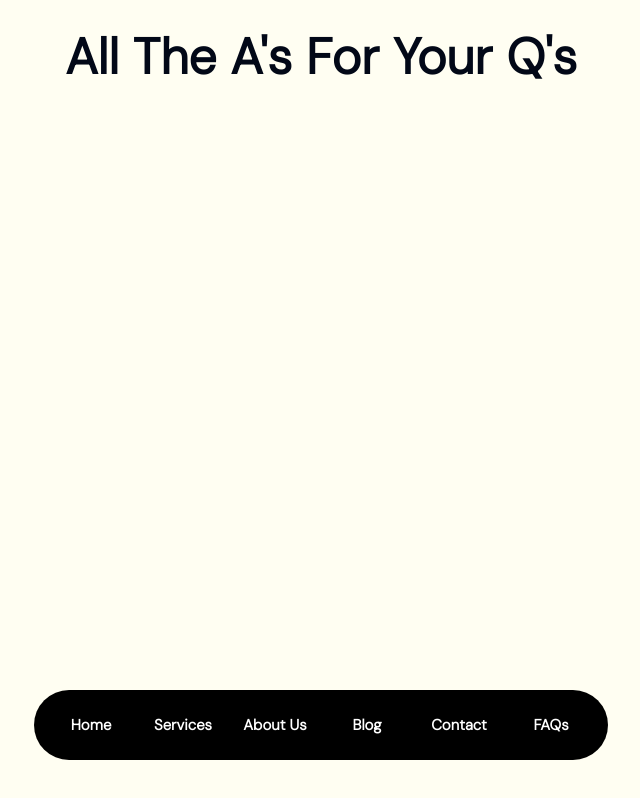
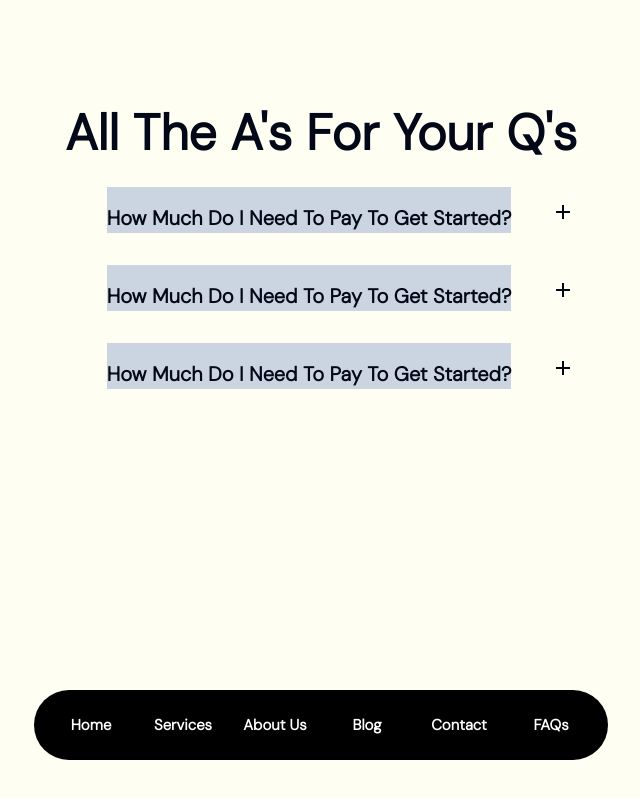
Before and after one commit to hendrckks/demo, a React (Vite) app in the folder optimum/: page /FAQs in a window 1280 px wide. Shown: the whole page, without its empty margins (319-959 px from the left). Built offline with nearby package versions, Linux system fonts and the light colour scheme; a web font is replaced by a local one.

Commit message:
faq functionality

```diff
--- a/optimum/src/components/FAQs.tsx
+++ b/optimum/src/components/FAQs.tsx
@@ -1,13 +1,74 @@
+import { useState } from "react";
 import "../FAQs.css";
+import AddIcon from "@mui/icons-material/Add";
+import RemoveIcon from "@mui/icons-material/Remove";
 
 function FAQs() {
+  const [selected, setSelected] = useState(null);
+
+  const toggle = (index) => {
+    if (selected === index) {
+      return setSelected(null);
+    }
+    setSelected(index);
+  };
+  const AccordionData = [
+    {
+      title: "How Much Do I Need To Pay To Get Started?",
+      Description:
+        "blah blah blah blah blah blah blah blah blah blah blah blah blah blah blah  blah blah blah blah blah blah blah blah blah",
+    },
+    {
+      title: "How Much Do I Need To Pay To Get Started?",
+      Description:
+        "blah blah blah blah blah blah blah blah blah blah blah blah blah blah blah  blah blah blah blah blah blah blah blah blah",
+    },
+    {
+      title: "How Much Do I Need To Pay To Get Started?",
+      Description:
+        "blah blah blah blah blah blah blah blah blah blah blah blah blah blah  blah blah blah blah blah blah blah blah blah",
+    },
+  ];
+
   return (
     <div className="bg-[#FFFEF2] h-[100vh] font-DM-sans">
-      <div className="p-5 flex justify-center items-center">
-        <h1 className="text-[50px] font-semibold">All The A's For Your Q's</h1>
+      <div className="p-24 flex flex-col justify-center items-center">
+        <div className="flex flex-col justify-center items-center w-[550px]">
+          <h1 className="text-[50px] font-semibold">
+            All The A's For Your Q's
+          </h1>
+          {AccordionData.map((data, index) => (
+            <div key={index} className="m-auto cursor-pointer">
+              <div
+                className="flex items-center justify-center py-4"
+                onClick={() => toggle(index)}
+              >
+                <div className="bg-slate-300">
+                  <h2 className="font-semibold mt-4 text-[20px] flex items-center ">
+                    {data.title}
+                  </h2>
+                </div>
+                <span className="text-[20px] relative left-10 transition-all ease-in-out 0.5s">
+                  {selected == index ? <RemoveIcon /> : <AddIcon />}
+                </span>
+              </div>
+              <div
+                className={
+                  selected == index
+                    ? "max-h-[999px]"
+                    : "max-h-0 transition-all 0.5s cubic-beizer(0,1,0,1) overflow-hidden"
+                }
+              >
+                <p className="overflow-auto">{data.Description}</p>
+              </div>
+            </div>
+          ))}
+        </div>
       </div>
     </div>
   );
 }
 
 export default FAQs;
+
+// "max-h-0 transition-all 0.5s cubic-beizer(0,1,0,1) overflow-hidden"
```
